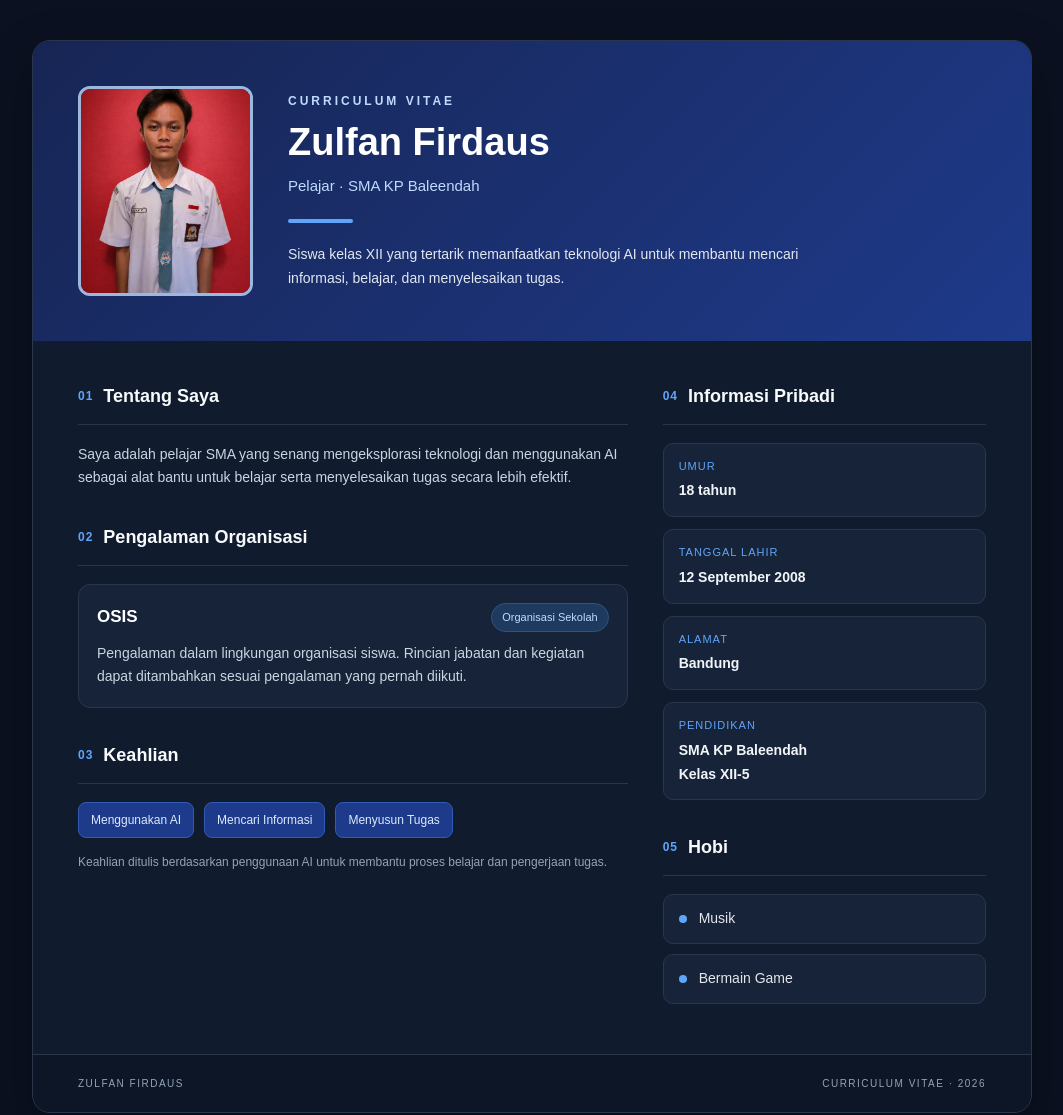
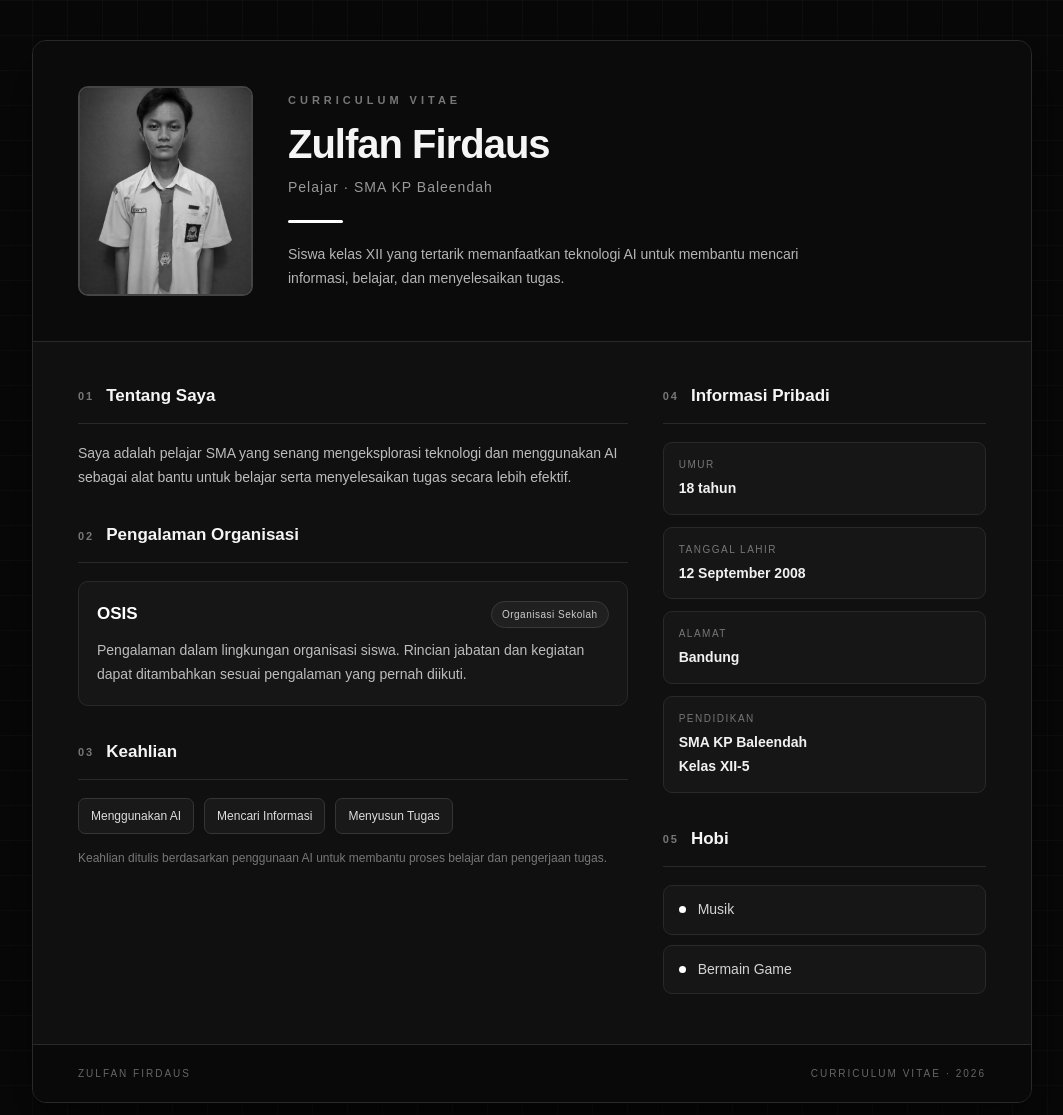
Before and after one commit to shadowwzeyy-ctrl/cv-zulfan2, a plain HTML site: page index.html in a window 1280 px wide. Shown: the whole page, without its empty margins (108-1171 px from the left). Drawn offline with Linux system fonts and the light colour scheme.

Commit message:
Update style.css

```diff
--- a/style.css
+++ b/style.css
@@ -1,4 +1,3 @@
-
 /* ===== RESET ===== */
 * {
     margin: 0;
@@ -7,18 +6,25 @@
 }
 
 :root {
-    --bg: #0b1120;
-    --card: #111b2e;
-    --blue: #60a5fa;
-    --light-blue: #bfdbfe;
-    --text: #e5e7eb;
-    --muted: #94a3b8;
-    --border: #29364b;
+    --bg: #080808;
+    --card: #101010;
+    --surface: #161616;
+    --white: #f5f5f5;
+    --text: #d4d4d4;
+    --muted: #777777;
+    --border: #292929;
+    --accent: #ffffff;
 }
 
+/* ===== BODY ===== */
 body {
     font-family: Arial, Helvetica, sans-serif;
-    background: var(--bg);
+    background-color: var(--bg);
+    background-image:
+        linear-gradient(rgba(255,255,255,0.025) 1px, transparent 1px),
+        linear-gradient(90deg, rgba(255,255,255,0.025) 1px, transparent 1px);
+    background-size: 35px 35px;
+
     color: var(--text);
     line-height: 1.7;
     padding: 40px 20px;
@@ -30,22 +36,24 @@ body {
     margin: 0 auto;
     background: var(--card);
     border: 1px solid var(--border);
-    border-radius: 18px;
+    border-radius: 14px;
     overflow: hidden;
-    box-shadow: 0 20px 50px rgba(0, 0, 0, 0.3);
+    box-shadow: 0 20px 60px rgba(0, 0, 0, 0.6);
 }
 
-/* ===== HERO / PROFILE ===== */
+/* ===== HERO ===== */
 .hero {
     display: flex;
     align-items: center;
     gap: 35px;
     padding: 45px;
-    background: linear-gradient(135deg, #172554, #1e3a8a);
+    background: #0b0b0b;
+    border-bottom: 1px solid var(--border);
 }
 
 .profile-photo {
     flex-shrink: 0;
+    position: relative;
 }
 
 .profile-photo img {
@@ -54,8 +62,16 @@ body {
     height: 210px;
     object-fit: cover;
     object-position: center;
-    border: 3px solid rgba(191, 219, 254, 0.8);
-    border-radius: 12px;
+    border: 2px solid #444;
+    border-radius: 10px;
+    filter: grayscale(100%);
+    transition: 0.3s ease;
+}
+
+.profile-photo img:hover {
+    filter: grayscale(0%);
+    border-color: white;
+    transform: scale(1.02);
 }
 
 .hero-text {
@@ -64,35 +80,37 @@ body {
 }
 
 .eyebrow {
-    color: var(--light-blue);
-    font-size: 12px;
+    color: var(--muted);
+    font-size: 11px;
     font-weight: bold;
-    letter-spacing: 3px;
-    margin-bottom: 8px;
+    letter-spacing: 4px;
+    margin-bottom: 10px;
 }
 
 .hero h1 {
-    color: #ffffff;
-    font-size: 38px;
+    color: var(--white);
+    font-size: 40px;
     line-height: 1.2;
     margin-bottom: 8px;
+    letter-spacing: -1px;
 }
 
 .subtitle {
-    color: var(--light-blue);
-    font-size: 15px;
+    color: #999;
+    font-size: 14px;
+    letter-spacing: 1px;
 }
 
 .accent-line {
-    width: 65px;
-    height: 4px;
-    background: var(--blue);
+    width: 55px;
+    height: 3px;
+    background: white;
     border-radius: 5px;
     margin: 20px 0;
 }
 
 .intro {
-    color: #e2e8f0;
+    color: #b5b5b5;
     font-size: 14px;
     max-width: 540px;
 }
@@ -111,6 +129,7 @@ body {
     min-width: 0;
 }
 
+/* ===== SECTION ===== */
 .section {
     margin-bottom: 32px;
 }
@@ -122,32 +141,40 @@ body {
 .section h2 {
     display: flex;
     align-items: center;
-    gap: 10px;
-    color: #f8fafc;
-    font-size: 18px;
+    gap: 12px;
+    color: var(--white);
+    font-size: 17px;
+    font-weight: 600;
     margin-bottom: 18px;
     padding-bottom: 12px;
     border-bottom: 1px solid var(--border);
 }
 
 .section h2 span {
-    color: var(--blue);
-    font-size: 12px;
-    letter-spacing: 1px;
+    color: #777;
+    font-size: 11px;
+    letter-spacing: 2px;
+    font-weight: bold;
 }
 
 .section > p,
 .item > p {
-    color: #cbd5e1;
+    color: #bdbdbd;
     font-size: 14px;
 }
 
 /* ===== ORGANIZATION EXPERIENCE ===== */
 .item {
     padding: 18px;
-    background: #162338;
+    background: var(--surface);
     border: 1px solid var(--border);
-    border-radius: 12px;
+    border-radius: 10px;
+    transition: 0.3s ease;
+}
+
+.item:hover {
+    border-color: #555;
+    background: #1b1b1b;
 }
 
 .item-top {
@@ -160,17 +187,18 @@ body {
 }
 
 .item h3 {
-    color: #ffffff;
+    color: white;
     font-size: 17px;
 }
 
 .tag {
-    color: var(--light-blue);
-    background: #1e3a5f;
-    border: 1px solid #31547d;
+    color: #ccc;
+    background: #202020;
+    border: 1px solid #393939;
     border-radius: 20px;
     padding: 4px 10px;
-    font-size: 11px;
+    font-size: 10px;
+    letter-spacing: 0.5px;
 }
 
 /* ===== SKILLS ===== */
@@ -183,12 +211,19 @@ body {
 
 .skill {
     display: inline-block;
-    color: #dbeafe;
-    background: #1e3a8a;
-    border: 1px solid #315bb5;
-    border-radius: 8px;
+    color: #ddd;
+    background: #191919;
+    border: 1px solid #353535;
+    border-radius: 7px;
     padding: 7px 12px;
     font-size: 12px;
+    transition: 0.3s ease;
+}
+
+.skill:hover {
+    color: #080808;
+    background: white;
+    border-color: white;
 }
 
 .small-note {
@@ -198,24 +233,30 @@ body {
 
 /* ===== PERSONAL DETAILS ===== */
 .detail {
-    background: #162338;
+    background: var(--surface);
     border: 1px solid var(--border);
-    border-radius: 10px;
+    border-radius: 9px;
     padding: 13px 15px;
     margin-bottom: 12px;
     overflow-wrap: anywhere;
+    transition: 0.3s ease;
+}
+
+.detail:hover {
+    border-color: #555;
+    transform: translateX(3px);
 }
 
 .detail .label {
-    color: var(--blue);
-    font-size: 11px;
+    color: #777;
+    font-size: 10px;
     text-transform: uppercase;
-    letter-spacing: 1px;
+    letter-spacing: 1.5px;
     margin-bottom: 4px;
 }
 
 .detail p:last-child {
-    color: #f1f5f9;
+    color: #f1f1f1;
     font-size: 14px;
     font-weight: 600;
 }
@@ -225,19 +266,25 @@ body {
     display: flex;
     align-items: center;
     gap: 12px;
-    background: #162338;
+    background: var(--surface);
     border: 1px solid var(--border);
-    border-radius: 10px;
+    border-radius: 9px;
     padding: 12px 15px;
     margin-bottom: 10px;
     font-size: 14px;
+    transition: 0.3s ease;
+}
+
+.hobby:hover {
+    background: #202020;
+    border-color: #555;
 }
 
 .hobby-dot {
-    width: 8px;
-    height: 8px;
+    width: 7px;
+    height: 7px;
     flex-shrink: 0;
-    background: var(--blue);
+    background: white;
     border-radius: 50%;
 }
 
@@ -248,17 +295,22 @@ footer {
     flex-wrap: wrap;
     gap: 10px;
     padding: 20px 45px;
-    background: #0d1627;
+    background: #090909;
     border-top: 1px solid var(--border);
-    color: var(--muted);
+    color: #666;
     font-size: 10px;
-    letter-spacing: 1.5px;
+    letter-spacing: 2px;
 }
 
 /* ===== TABLET AND MOBILE ===== */
 @media (max-width: 700px) {
+
     body {
         padding: 15px 10px;
+    }
+
+    .resume {
+        border-radius: 10px;
     }
 
     .hero {
@@ -297,9 +349,10 @@ footer {
 
 /* ===== PRINT ===== */
 @media print {
+
     body {
-        background: #ffffff;
-        color: #111827;
+        background: white;
+        color: #111;
         padding: 0;
     }
 
@@ -310,7 +363,7 @@ footer {
     }
 
     .hero {
-        background: #1e3a8a !important;
+        background: #111 !important;
         print-color-adjust: exact;
         -webkit-print-color-adjust: exact;
     }
@@ -318,4 +371,8 @@ footer {
     .content-grid {
         gap: 20px;
     }
+
+    .profile-photo img {
+        filter: none;
+    }
 }
```
